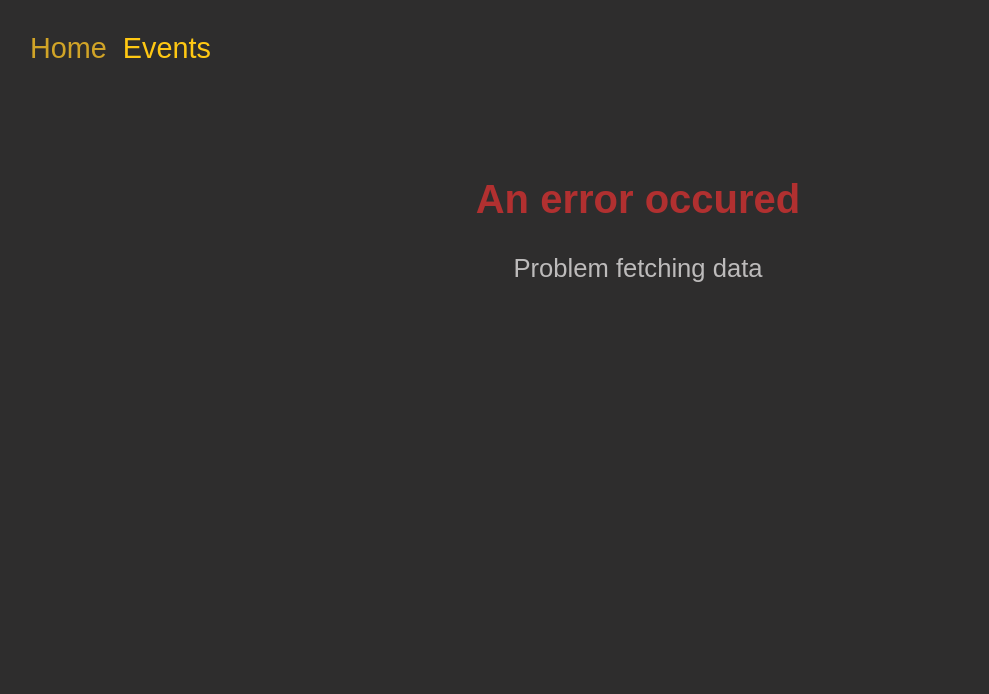
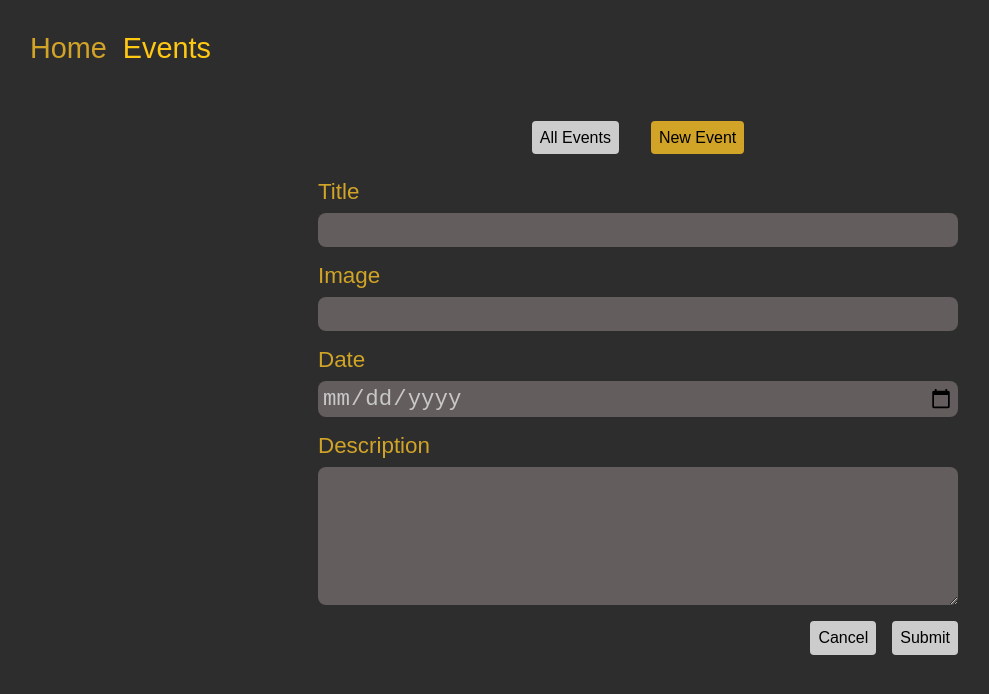
Before and after one commit to SpectreAscended/events, a React (Vite) app: page /events/new in a window 1280 px wide. Shown: the top 694 px of the page, without its empty margins (2-991 px from the left). Built offline with nearby package versions, Linux system fonts and the light colour scheme; no server answers.

Commit message:
created form and styled it

```diff
--- a/src/App.jsx
+++ b/src/App.jsx
@@ -6,6 +6,7 @@ import EventsPage, { loader as eventsLoader } from './pages/Events';
 import EventDetailPage, { loader as eventLoader } from './pages/EventDetail';
 import EventsRootLayout from './pages/EventsRoot';
 import ErrorPage from './pages/Error';
+import NewEventPage from './pages/NewEvent';
 
 const router = createBrowserRouter([
   {
@@ -37,6 +38,10 @@ const router = createBrowserRouter([
               },
             ],
           },
+          {
+            path: 'new',
+            element: <NewEventPage />,
+          },
         ],
       },
     ],
--- /dev/null
+++ b/src/components/EventForm.jsx
@@ -0,0 +1,52 @@
+import React from 'react';
+import { Form, useNavigate } from 'react-router-dom';
+import classes from './EventForm.module.css';
+
+const EventForm = ({ method, event }) => {
+  const navigate = useNavigate();
+
+  const cancelHandler = () => {
+    navigate('..');
+  };
+
+  return (
+    <Form method={method} className={classes.form}>
+      <label htmlFor="title">Title</label>
+      <input
+        id="title"
+        type="text"
+        name="title"
+        defaultValue={event ? event.title : ''}
+      />
+      <label htmlFor="image">Image</label>
+      <input
+        id="image"
+        type="url"
+        name="image"
+        defaultValue={event ? event.image : ''}
+      />
+      <label htmlFor="date">Date</label>
+      <input
+        id="date"
+        type="date"
+        name="date"
+        defaultValue={event ? event.date : ''}
+      />
+      <label htmlFor="description">Description</label>
+      <textarea
+        name="description"
+        id="description"
+        rows="5"
+        defaultValue={event ? event.description : ''}
+      />
+      <div className={classes.actions}>
+        <button type="button" onClick={cancelHandler}>
+          Cancel
+        </button>
+        <button type="submit">Submit</button>
+      </div>
+    </Form>
+  );
+};
+
+export default EventForm;
--- /dev/null
+++ b/src/components/EventForm.module.css
@@ -0,0 +1,89 @@
+.form {
+  max-width: 50rem;
+  margin-inline: auto;
+  margin-block: 2rem;
+  padding-inline: 5rem;
+}
+
+.form label {
+  font-size: 1.4rem;
+  display: block;
+  margin-top: 1rem;
+  margin-bottom: 0.5rem;
+}
+
+.form input,
+.form textarea {
+  display: block;
+  width: 100%;
+  background-color: #635d5d;
+  margin: 0 auto;
+  font-size: 1.4rem;
+  padding: 0.25rem;
+  border: none;
+  border-radius: 0.5rem;
+  color: rgb(201, 200, 200);
+}
+
+.actions {
+  display: flex;
+  justify-content: flex-end;
+  gap: 1rem;
+  margin-top: 1rem;
+}
+
+.actions button {
+  position: relative;
+  padding: 0.5rem;
+  font-size: 1rem;
+  border: none;
+  border-radius: 0.25rem;
+  cursor: pointer;
+  z-index: 2;
+  overflow: hidden;
+  background-color: #ccc;
+}
+
+.actions button::before {
+  content: '';
+  position: absolute;
+  background-color: #d1a427;
+  top: 0;
+  left: 0;
+  height: 100%;
+  width: 100%;
+  z-index: -1;
+  transform: scaleX(0);
+  transform-origin: left;
+  transition: transform 250ms ease;
+}
+
+.actions button:hover::before {
+  transform: scaleX(1);
+}
+
+@media only screen and (max-width: 768px) {
+  .form {
+    padding-inline: 2rem;
+  }
+}
+
+@media only screen and (max-width: 468px) {
+  .form {
+    padding-inline: 0.5rem;
+    margin-block: 3rem;
+  }
+
+  .form label {
+    font-size: 1rem;
+  }
+
+  .form input,
+  .form text-area {
+    font-size: 1rem;
+  }
+
+  .actions {
+    justify-content: center;
+  }
+}
--- a/src/components/EventsNavigation.jsx
+++ b/src/components/EventsNavigation.jsx
@@ -20,7 +20,7 @@ const EventsNavigation = () => {
           </li>
           <li>
             <NavLink
-              to="edit"
+              to="new"
               className={({ isActive }) =>
                 isActive ? classes.active : undefined
               }
--- /dev/null
+++ b/src/pages/NewEvent.jsx
@@ -0,0 +1,8 @@
+import React from 'react';
+import EventForm from '../components/EventForm';
+
+const NewEventPage = () => {
+  return <EventForm />;
+};
+
+export default NewEventPage;
```
